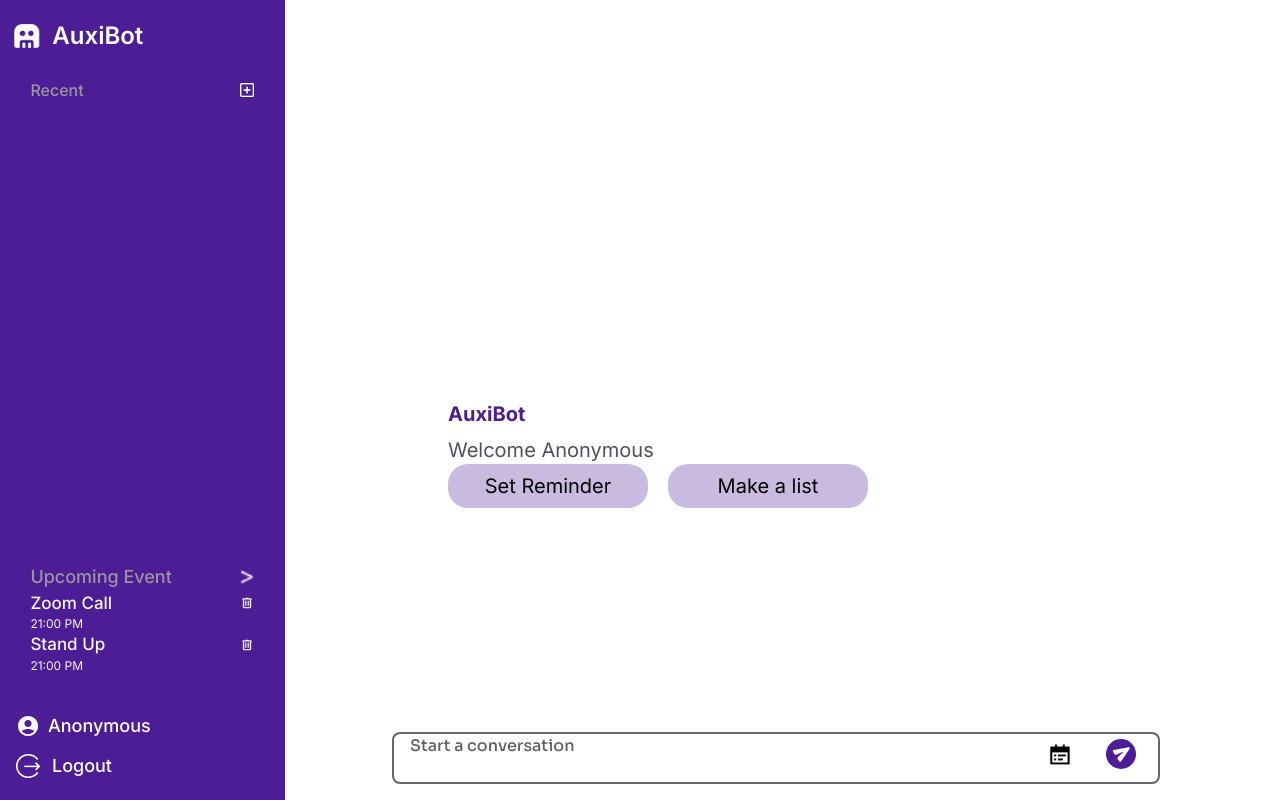
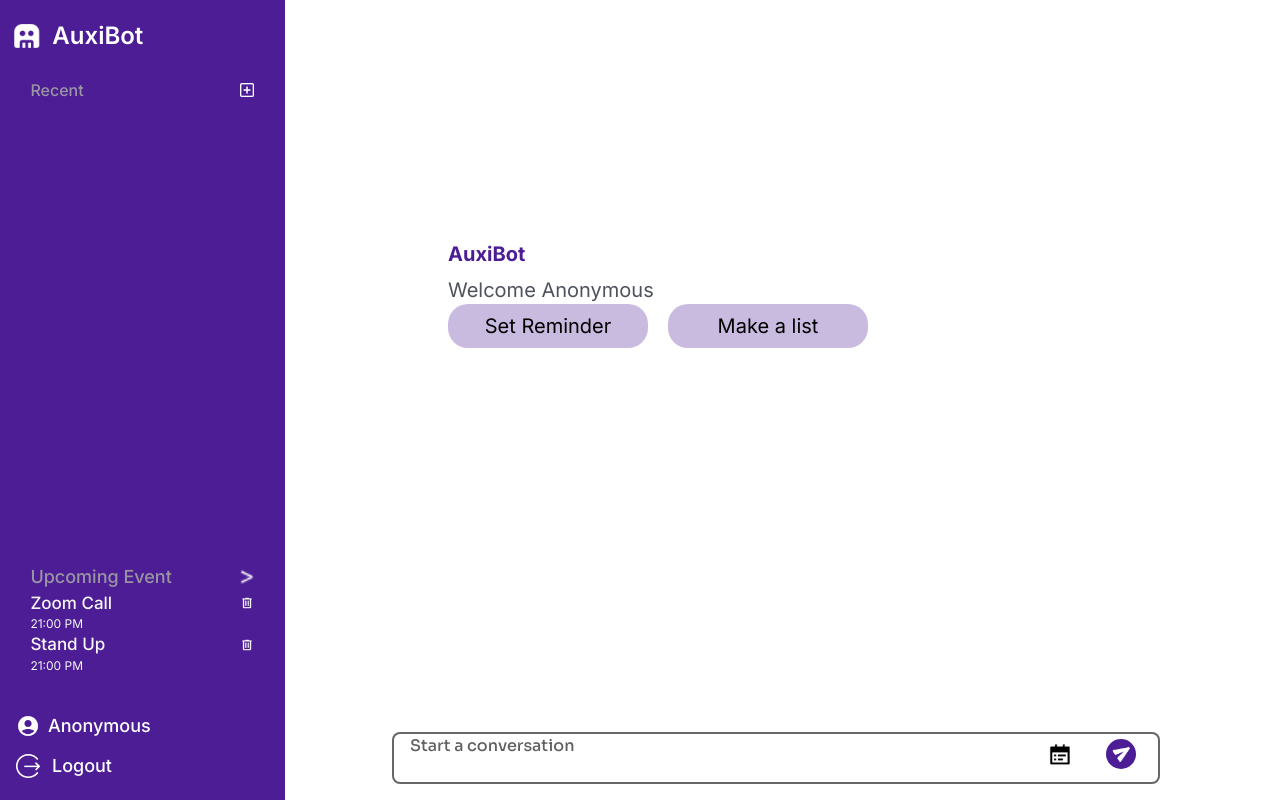
Before and after one commit to ceasar28/AuxiBot-UI, a React (Create React App) app: page /auxibot in a window 1280 px wide. Built offline with nearby package versions, Linux system fonts and the light colour scheme.

Commit message:
deployment error fixed

```diff
--- a/src/Pages/Home.jsx
+++ b/src/Pages/Home.jsx
@@ -179,14 +179,14 @@ const Home = () => {
     }, []);
 
     return (
-        <div className="h-[100vh] flex flex-row">
+        <div className="min-h-[100vh] flex flex-row">
             {window.innerWidth <= 768 ? (
                 <div className="w-[15vw] min-h-[100vh]"></div>
             ) : (
                 <div className=" w-[35vw] ms:w-[30vw] md:w-[20vw] min-h-[100vh]"></div>
             )}
             <div
-                className="w-[75vw] sm:w-[60vw] flex m-auto flex-col items-start  justify-between overflow-y-scroll overflow-x-hidden mb-[5rem]"
+                className="w-[75vw] sm:w-[60vw] flex m-auto flex-col items-start  justify-between overflow-y-scroll overflow-x-hidden"
                 style={{ maxHeight: "80vh", minHeight: "40vh" }}
             >
                 {Message && <WelcomeMessage fName={fName} />}
--- a/src/Pages/Login.jsx
+++ b/src/Pages/Login.jsx
@@ -110,7 +110,7 @@ const Login = () => {
       <div className="w-[45vw] min-h-[100vh] bg-violet-900 hidden ms:flex justify-center items-center">
         <img src={loginImage} alt="Logo" className="w-[70%] mr-12" />
       </div>
-      <div className="w-[60vw] min-h-[100vh] rounded-tl-[40px] rounded-bl-[40px] bg-white ms:absolute right-0 flex flex-col justify-center items-center m-auto">
+      <div className="w-[90vw] ms:w-[60vw] min-h-[100vh] rounded-tl-[40px] rounded-bl-[40px] bg-white ms:absolute right-0 flex flex-col justify-center items-center m-auto">
         <div className="w-[354px] text-center text-black text-[20px] sm:text-[30px] font-semibold font-Sora">
           Join the Future with AuxiBot
         </div>
--- a/src/screen/LeftSidebar.jsx
+++ b/src/screen/LeftSidebar.jsx
@@ -23,7 +23,7 @@ const LeftSidebar = ({
     <div
       className={`SideBar w-max-[${
         isMobile ? "4" : "17"
-      }rem]  h-full bg-violet-900 flex flex-col justify-between items-center text-center transition-all duration-300 m-0 p-[1.9rem] ease-in-out absolute`}
+      }rem]  min-h-[100vh] bg-violet-900 flex flex-col justify-between items-center text-center transition-all duration-300 m-0 p-[1.9rem] ease-in-out absolute`}
     >
       {showRecentChat && (
         <div className="flex flex-col items-start justify-between mt-[3rem]">
```
